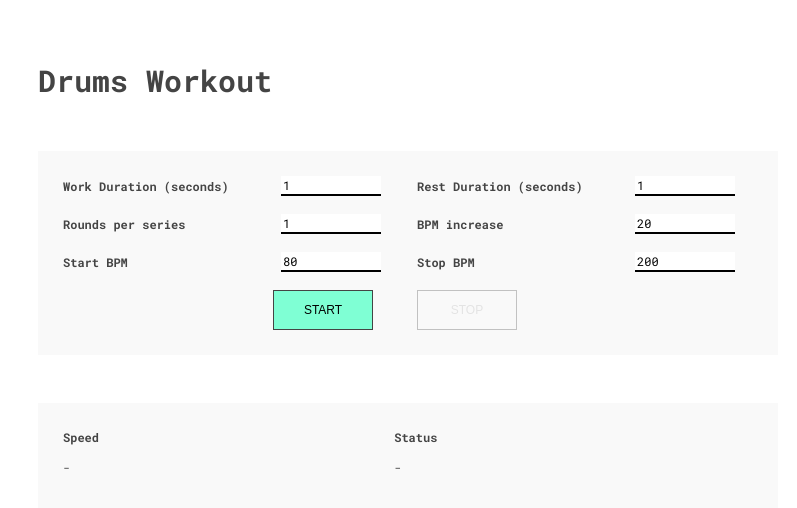
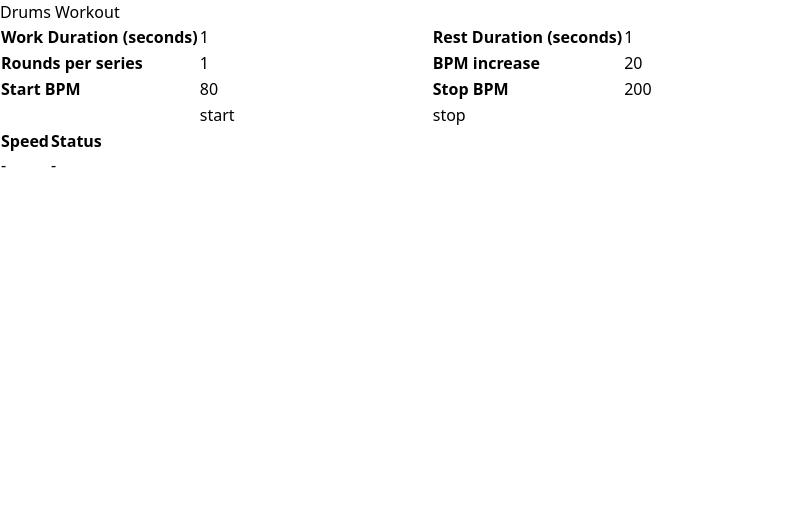
Before and after one commit to cippaciong/drums-workout, a Vue app: page / in a window 1280 px wide. Shown: the top 508 px of the page, without its empty margins (0-797 px from the left). Built offline with nearby package versions, Linux system fonts and the light colour scheme.

Commit message:
feat: add tailwindcss

```diff
--- a/package.json
+++ b/package.json
@@ -11,6 +11,9 @@
   },
   "devDependencies": {
     "@vitejs/plugin-vue": "^3.0.1",
+    "autoprefixer": "^10.4.8",
+    "postcss": "^8.4.16",
+    "tailwindcss": "^3.1.8",
     "vite": "^3.0.4"
   }
 }
--- /dev/null
+++ b/postcss.config.js
@@ -0,0 +1,6 @@
+module.exports = {
+  plugins: {
+    tailwindcss: {},
+    autoprefixer: {},
+  },
+}
--- a/src/main.js
+++ b/src/main.js
@@ -1,6 +1,6 @@
 import { createApp } from 'vue'
 import App from './App.vue'
 
-import './assets/main.css'
+import './index.css'
 
 createApp(App).mount('#app')
--- /dev/null
+++ b/tailwind.config.js
@@ -0,0 +1,11 @@
+/** @type {import('tailwindcss').Config} */
+module.exports = {
+  content: [
+    "./index.html",
+    "./src/**/*.{vue,js,ts,jsx,tsx}",
+  ],
+  theme: {
+    extend: {},
+  },
+  plugins: [],
+}
```
Also changed, not shown: src/index.css (renamed from src/assets/main.css, +7 -0 lines), 1 other file (tests, documents, lock files or other folders).
